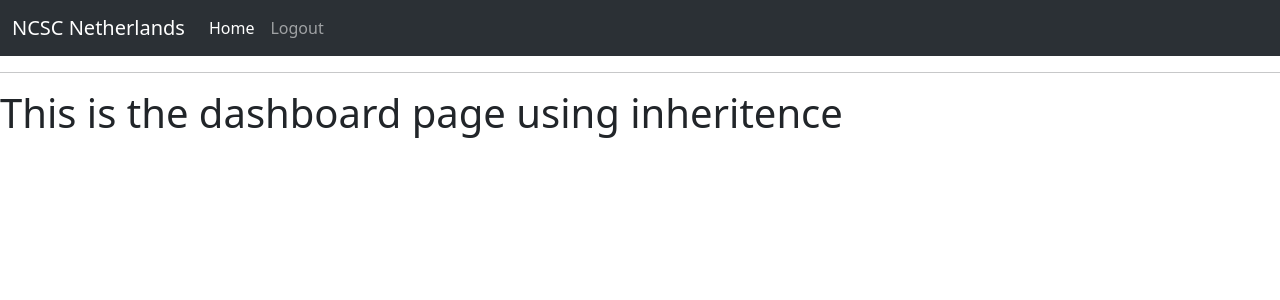
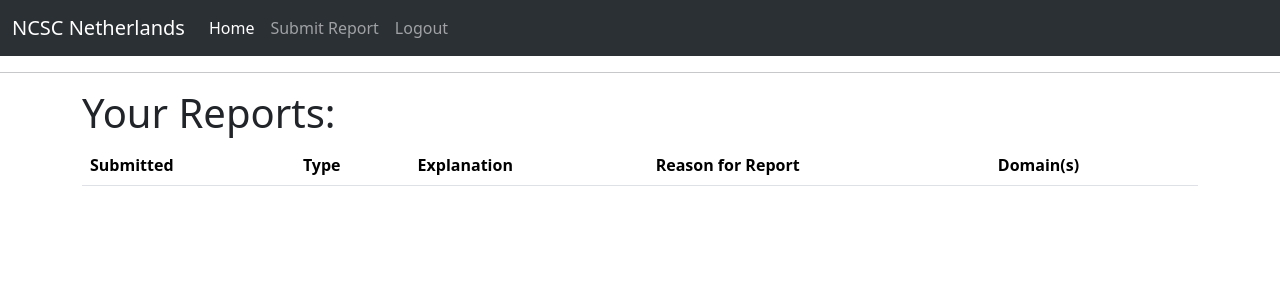
Before and after one commit to nmajola81/ssd-project, a Flask app: page /dashboard in a window 1280 px wide. Shown: the top 300 px of the page. Run offline with Flask 3, Linux system fonts and the light colour scheme; a user stored in the database is signed in; lists and menus that the app fills with data are empty.

Commit message:
Report submission and display working

```diff
--- a/App.py
+++ b/App.py
@@ -8,6 +8,11 @@ from flask_login import LoginManager, UserMixin, login_user, logout_user, login_
 
 from werkzeug.security import check_password_hash, generate_password_hash
 
+from encrypt import encrypt_data_dict, decrypt_data
+
+from datetime import datetime
+
+from cryptography.fernet import Fernet
 
 app = Flask(__name__) # create an instance of the Flask class
 
@@ -32,9 +37,20 @@ class User(db.Model, UserMixin):
     email = db.Column(db.String, unique=True)
     password = db.Column(db.String)
     phone_number = db.Column(db.String)
-    role = db.Column(db.String, default=False)
+    role = db.Column(db.String, default="User")
     is_deleted = db.Column(db.Boolean, default=False)
+    enc_key = db.Column(db.String)
 
+    reports = db.relationship('Report', backref="user",lazy=True)
+    # messages = db.relationship('Message', secondary="reports", lazy=True)
+
+class Report(db.Model, UserMixin):
+    id = db.Column(db.Integer, primary_key=True)
+    report_content = db.Column(db.LargeBinary)
+    user_id = db.Column(db.Integer, db.ForeignKey("user.id"), nullable=False)
+    date_time = db.Column(db.DateTime, default=datetime.utcnow)
+
+# class Message(db.Model, UserMixin):
 
 @login_manager.user_loader
 def load_user(user_id):
@@ -47,9 +63,11 @@ def load_user(user_id):
     return User.query.get(int(user_id))
 
 @app.route("/")
-def Index():
-    name = "Steve"
-    return render_template("index.html", data=name)
+def index():
+    if current_user.is_authenticated:
+        return redirect(url_for("dashboard"))
+    else:
+        return render_template("index.html")
 
 @app.route("/register", methods=["GET", "POST"])
 def register():
@@ -66,6 +84,8 @@ def register():
             flash('This email is unavailable. Please use a different email.')
             return redirect('/register')
 
+        user_enc_key = Fernet.generate_key()
+
         add_user = User(
             first_name=form.first_name.data,
             surname_prefix=form.surname_prefix.data,
@@ -74,7 +94,8 @@ def register():
             password=generate_password_hash(form.password.data, 'sha256'),
             phone_number=form.phone_number.data,
             role="User",
-            is_deleted=0
+            is_deleted=0,
+            enc_key=user_enc_key.decode('utf-8')
         )
 
         db.session.add(add_user)
@@ -113,11 +134,36 @@ def logout():
     logout_user()
     return redirect('/login')
 
-@app.route("/report", methods=["GET", "POST"])
+@app.route("/submitreport", methods=["GET", "POST"])
 @login_required
-def report():
+def submitreport():
     form = ReportForm()
     if form.validate_on_submit():
+
+
+
+        data = {
+            "vulnerability": form.vulnerability.data,
+            "explanation": form.explanation.data,
+            "whyreport": form.whyreport.data,
+            "domainip": form.domainip.data
+        }
+
+        encrypted_data = encrypt_data_dict(data, current_user.enc_key)
+
+
+        add_report = Report(
+            report_content = encrypted_data,
+            user_id = current_user.id
+            #the date_time is set automatically by means of the default param in the class
+        )
+
+        db.session.add(add_report)
+        db.session.commit()
+
+        # flash(f"Account for {form.email.data} successfully created", "success")
+        # return redirect(url_for('login'))
+
         flash("Report Submission Successful")
         return redirect(url_for('dashboard'))
     else:
@@ -126,7 +172,24 @@ def report():
 @app.route("/dashboard")
 @login_required
 def dashboard():
-    return render_template("dashboard.html")
+
+    reports_encr = db.session.query(Report)\
+        .where(current_user.id == Report.user_id)\
+        .order_by(Report.date_time.desc()).all()
+
+    reports = []
+    for rep in reports_encr:
+        content = decrypt_data(rep.report_content, current_user.enc_key)
+        content['vulnerability'] = " ".join(map(str.capitalize, content['vulnerability'].split("_")))
+        other_fields = {
+            "id":rep.id,
+            "user_id":rep.user_id,
+            "date_time":rep.date_time.strftime('%Y-%m-%d %H:%M')
+        }
+        other_fields.update(content)
+        reports.append(other_fields)
+
+    return render_template("dashboard.html", reports=reports)
 
 
 
--- a/templates/base.html
+++ b/templates/base.html
@@ -21,38 +21,47 @@
 <! Code for the navigation bar below is adapted from that provided by Bootstrap https://getbootstrap.com/>
     <nav class="navbar navbar-expand-lg bg-body-tertiary" data-bs-theme="dark">
         <div class="container-fluid">
-            <a class="navbar-brand" href="{{url_for('Index')}}">NCSC Netherlands</a>
+            <a class="navbar-brand" href="{{url_for('index')}}">NCSC Netherlands</a>
             <button class="navbar-toggler" type="button" data-bs-toggle="collapse" data-bs-target="#navbarSupportedContent" aria-controls="navbarSupportedContent" aria-expanded="false" aria-label="Toggle navigation">
               <span class="navbar-toggler-icon"></span>
             </button>
             <div class="collapse navbar-collapse" id="navbarSupportedContent">
               <ul class="navbar-nav me-auto mb-2 mb-lg-0">
+
+                {% if not current_user.is_authenticated %}
+
                 <li class="nav-item">
-                  <a class="nav-link active" aria-current="page" href="{{url_for('Index')}}">Home</a>
+                  <a class="nav-link active" aria-current="page" href="{{url_for('index')}}">Home</a>
                 </li>
-
-
-                  {% if not current_user.is_authenticated %}
                 <li class="nav-item">
                     <a class="nav-link" href="{{url_for('login')}}">Login</a>
                 </li>
                 <li class="nav-item">
                     <a class="nav-link" href="{{url_for('register')}}">Register</a>
                   </li>
+
                   {% else %}
+
+                <li class="nav-item">
+                  <a class="nav-link active" aria-current="page" href="{{url_for('index')}}">Home</a>
+                </li>
+                <li class="nav-item">
+                    <a class="nav-link" href="{{url_for('submitreport')}}">Submit Report</a>
+                </li>
                 <li class="nav-item">
                     <a class="nav-link" href="{{url_for('logout')}}">Logout</a>
                 </li>
+
                   {% endif %}
 
-
+                </ul>
 
               </div>
           </div>
       </nav>
 <!--End of navbar code-->
 
-</div>
+
 <hr>
 {% with messages = get_flashed_messages() %}
 {% if messages %}
--- a/templates/dashboard.html
+++ b/templates/dashboard.html
@@ -5,8 +5,36 @@
 <!--Body block contains the main ontent of the page-->
 
 {% block body %}
-<h1>This is the dashboard page using inheritence</h1>
 
+<div class="container">
+    <h1>Your Reports:</h1>
 
+    <table class="table">
+      <thead>
+        <tr>
+          <th>Submitted</th>
+          <th>Type</th>
+          <th>Explanation</th>
+          <th>Reason for Report</th>
+          <th>Domain(s)</th>
+        </tr>
+      </thead>
+
+     <tbody>
+
+        {% for report in reports %}
+
+        <tr>
+          <td>{{ report.date_time }}</td>
+          <td>{{ report.vulnerability }}</td>
+          <td>{{ report.explanation }}</td>
+          <td>{{ report.whyreport }}</td>
+          <td>{{ report.domainip }}</td>
+        </tr>
+
+        {% endfor %}
+    </table>
+
+</div>
 
 {% endblock %}
```
Also changed, not shown: encrypt.py (added, +29 -0 lines), form.py (+16 -3 lines), instance/database.db.
